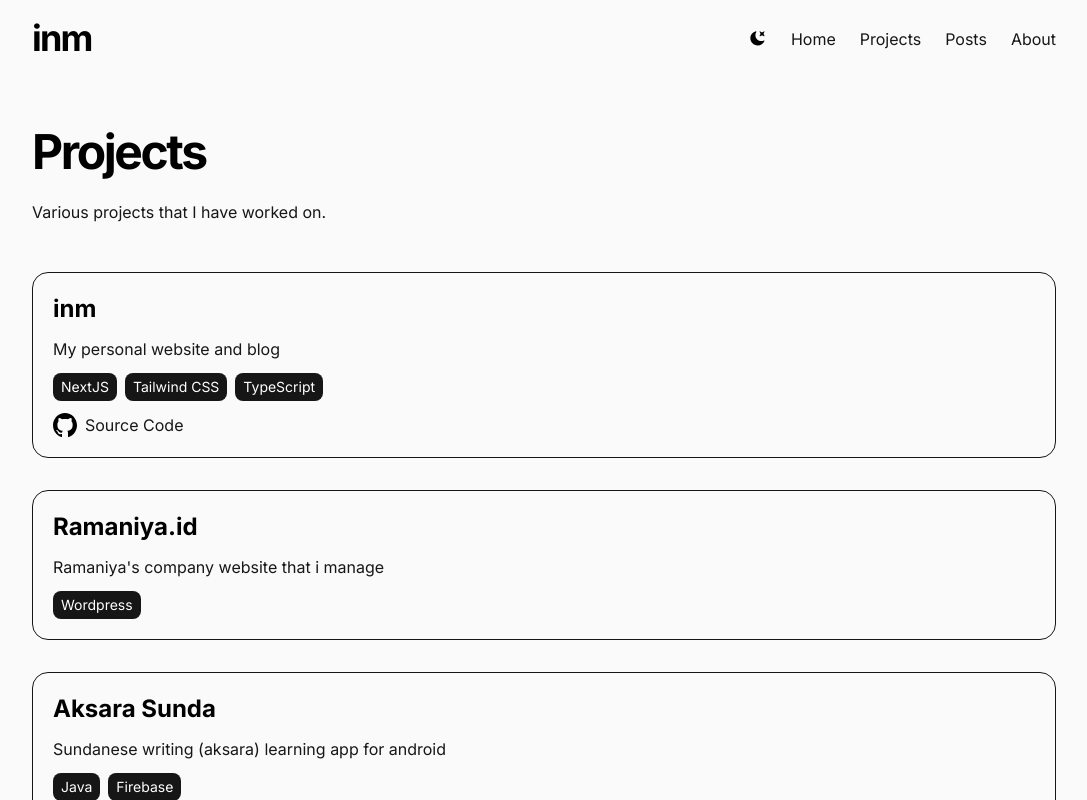
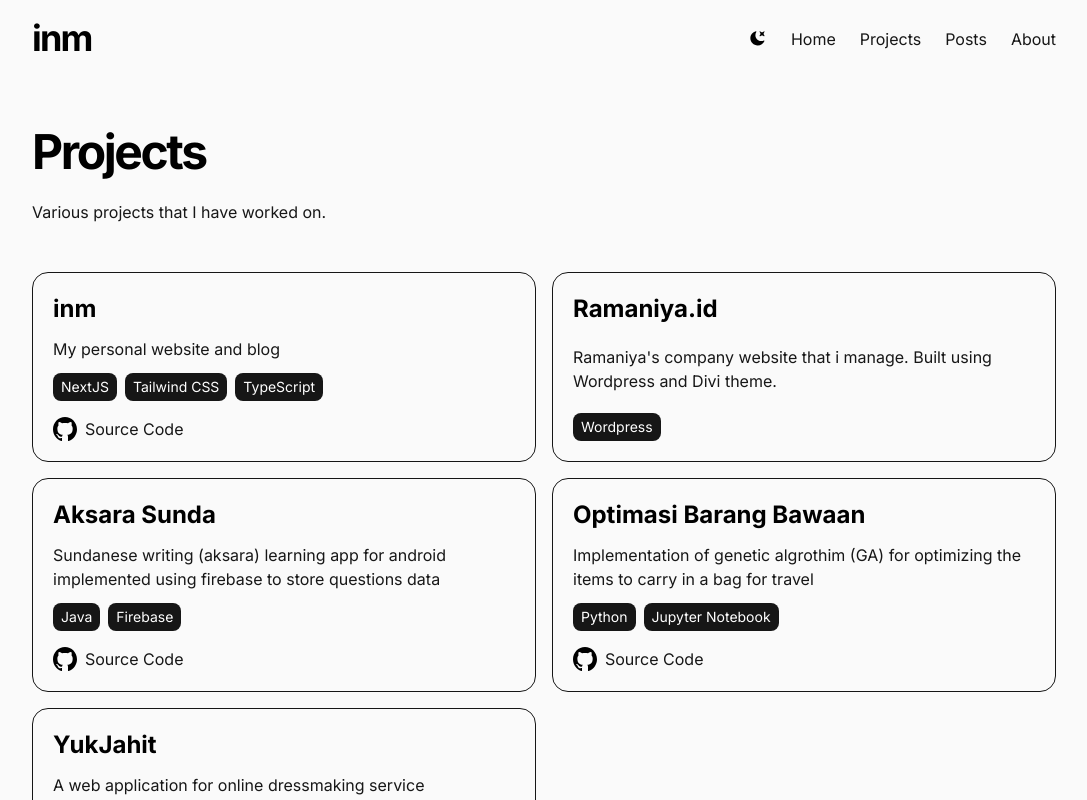
Before and after one commit to irfan44/irfannm, a Next.js app: page /projects in a window 1280 px wide. Shown: the top 800 px of the page, without its empty margins (96-1183 px from the left). Built offline with nearby package versions, Linux system fonts and the light colour scheme.

Commit message:
fix: use grid to show projects

```diff
--- a/components/layouts/Navbar/Menu/index.tsx
+++ b/components/layouts/Navbar/Menu/index.tsx
@@ -8,7 +8,7 @@ const Menu = () => {
         return (
           <li key={name}>
             <Link href={link}>
-              <a className="hover:text-black">{name}</a>
+              <a className="hover:text-black dark:hover:text-white">{name}</a>
             </Link>
           </li>
         );
--- a/components/templates/Projects/ProjectCard/index.tsx
+++ b/components/templates/Projects/ProjectCard/index.tsx
@@ -7,17 +7,23 @@ type Props = {
   techStack: string[];
   sourceCode: string;
 };
+
 const ProjectCard = ({ name, description, techStack, sourceCode }: Props) => {
   return (
-    <div className="space-y-3 border border-dark dark:border-neutral-50 rounded-2xl p-5 hover:shadow">
+    <div className="flex flex-col justify-between space-y-3 border border-dark dark:border-neutral-50 rounded-2xl p-5 hover:shadow">
+      <div>
         <h4>{name}</h4>
+      </div>
+      <div>
         <p>{description}</p>
+      </div>
+      <div className="space-y-4">
         <div className="flex space-x-2">
           {techStack.map((stack) => {
             return (
               <div
                 key={stack}
-              className="bg-dark text-white dark:bg-transparent dark:border dark:border-neutral-50 px-2 py-1 rounded-lg text-sm"
+                className="bg-dark text-white dark:bg-transparent dark:border dark:border-neutral-50 px-2 py-1 rounded-lg text-sm flex items-center"
               >
                 <p>{stack}</p>
               </div>
@@ -33,6 +39,7 @@ const ProjectCard = ({ name, description, techStack, sourceCode }: Props) => {
           </div>
         )}
       </div>
+    </div>
   );
 };
 export default ProjectCard;
--- a/data/projectsList.ts
+++ b/data/projectsList.ts
@@ -8,40 +8,42 @@ type Projects = {
 
 const ProjectsList: Projects[] = [
   {
-    id: "1",
-    name: "inm",
-    description: "My personal website and blog",
-    techStack: ["NextJS", "Tailwind CSS", "TypeScript"],
-    sourceCode: "https://github.com/irfan44/inm-typescript",
+    id: '1',
+    name: 'inm',
+    description: 'My personal website and blog',
+    techStack: ['NextJS', 'Tailwind CSS', 'TypeScript'],
+    sourceCode: 'https://github.com/irfan44/inm-typescript',
   },
   {
-    id: "2",
-    name: "Ramaniya.id",
-    description: "Ramaniya's company website that i manage",
-    techStack: ["Wordpress"],
-    sourceCode: "",
+    id: '2',
+    name: 'Ramaniya.id',
+    description:
+      "Ramaniya's company website that i manage. Built using Wordpress and Divi theme.",
+    techStack: ['Wordpress'],
+    sourceCode: '',
   },
   {
-    id: "3",
-    name: "Aksara Sunda",
-    description: "Sundanese writing (aksara) learning app for android",
-    techStack: ["Java", "Firebase"],
-    sourceCode: "https://github.com/irfan44/Aksara_sundaV2",
+    id: '3',
+    name: 'Aksara Sunda',
+    description:
+      'Sundanese writing (aksara) learning app for android implemented using firebase to store questions data',
+    techStack: ['Java', 'Firebase'],
+    sourceCode: 'https://github.com/irfan44/Aksara_sundaV2',
   },
   {
-    id: "4",
-    name: "Genetic Algrithm - Optimasi Barang Bawaan",
+    id: '4',
+    name: 'Optimasi Barang Bawaan',
     description:
-      "Implementation of genetic algrothim for optimizing the items to carry in a bag for travel",
-    techStack: ["Python", "Jupyter Notebook"],
-    sourceCode: "https://github.com/irfan44/GA-Optimasi-Barang-Bawaan",
+      'Implementation of genetic algrothim (GA) for optimizing the items to carry in a bag for travel',
+    techStack: ['Python', 'Jupyter Notebook'],
+    sourceCode: 'https://github.com/irfan44/GA-Optimasi-Barang-Bawaan',
   },
   {
-    id: "5",
-    name: "YukJahit",
-    description: "A web application for online dressmaking service",
-    techStack: ["PHP", "MySQL", "HTML", "CSS"],
-    sourceCode: "https://github.com/irfan44/UAS-Pemrograman-Web",
+    id: '5',
+    name: 'YukJahit',
+    description: 'A web application for online dressmaking service',
+    techStack: ['PHP', 'MySQL', 'HTML', 'CSS'],
+    sourceCode: 'https://github.com/irfan44/UAS-Pemrograman-Web',
   },
 ];
 export default ProjectsList;
--- a/pages/projects.tsx
+++ b/pages/projects.tsx
@@ -20,7 +20,7 @@ const Projects = () => {
             pageTitle="Projects"
             pageDescription="Various projects that I have worked on."
           />
-          <div className="mt-12 space-y-8">
+          <div className="mt-12 grid grid-cols-1 md:grid-cols-2 gap-4">
             {ProjectsList.map((project) => {
               return (
                 <ProjectCard
```
Lines whose indentation alone changed are shown as unchanged.
